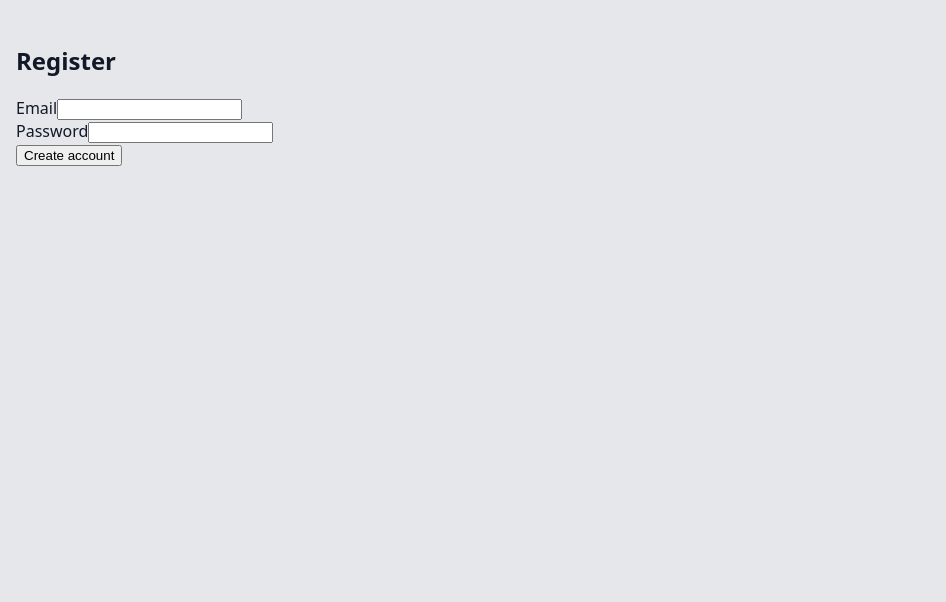
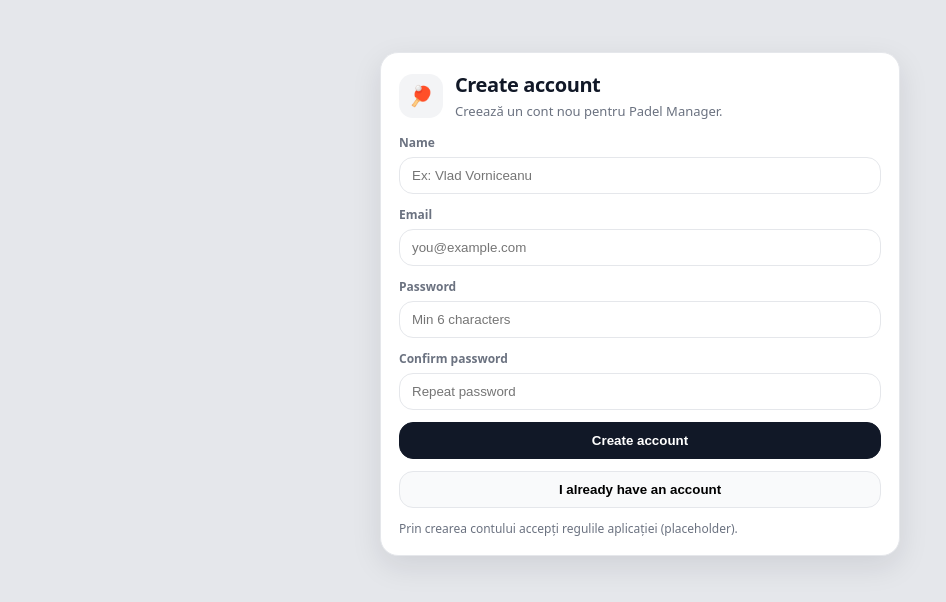
Before and after one commit to VladVorniceanu/PadelManager, a Vue app in the folder CLIENT/CLIENT/: page /register in a window 1280 px wide. Shown: the top 602 px of the page, without its empty margins (0-946 px from the left). Built offline with nearby package versions, Linux system fonts and the light colour scheme; no server answers.

Commit message:
feat(auth): enhance registration and login forms with validation and improved UI

```diff
--- a/CLIENT/CLIENT/src/modules/auth/store/useAuthStore.js
+++ b/CLIENT/CLIENT/src/modules/auth/store/useAuthStore.js
@@ -5,6 +5,7 @@ import {
   signInWithEmailAndPassword,
   signOut,
   onAuthStateChanged,
+  updateProfile,
 } from 'firebase/auth';
 import { fetchCurrentUserProfile } from '../../../api/authApi';
 
@@ -110,14 +111,19 @@ export const useAuthStore = defineStore('auth', {
       return this._initPromise;
     },
 
-    async register(email, password) {
+    async register(email, password, displayName) {
       this.error = null;
+
       const cred = await createUserWithEmailAndPassword(auth, email, password);
+      this.firebaseUser = cred.user;
 
-      // mark session start explicitly
-      setSessionStartedNow();
+      // ✅ set displayName in Firebase Auth profile
+      if (displayName && displayName.trim()) {
+        await updateProfile(cred.user, { displayName: displayName.trim() });
+        // refresh local firebaseUser (optional, dar util pentru UI imediat)
+        this.firebaseUser = auth.currentUser;
+      }
 
-      this.firebaseUser = cred.user;
       this.profile = await fetchCurrentUserProfile();
     },
 
--- a/CLIENT/CLIENT/src/modules/auth/views/LoginView.vue
+++ b/CLIENT/CLIENT/src/modules/auth/views/LoginView.vue
@@ -1,22 +1,57 @@
 <template>
-  <div>
-    <h2>Login</h2>
+  <div class="auth">
+    <section class="authCard">
+      <header class="authHeader">
+        <div class="authLogo">🏓</div>
+        <div>
+          <h1 class="authTitle">Welcome back</h1>
+          <p class="authSubtitle">Loghează-te ca să continui în Padel Manager.</p>
+        </div>
+      </header>
 
-    <form @submit.prevent="onSubmit">
-      <div>
-        <label>Email</label>
-        <input v-model="email" type="email" required />
+      <div v-if="error" class="authAlert">
+        <div class="authAlertTitle">Login failed</div>
+        <div class="authAlertMsg">{{ error }}</div>
       </div>
 
-      <div>
-        <label>Password</label>
-        <input v-model="password" type="password" required />
-      </div>
+      <form class="authForm" @submit.prevent="onSubmit">
+        <label class="authField">
+          <div class="authLabel">Email</div>
+          <input
+            v-model.trim="email"
+            class="authInput"
+            type="email"
+            autocomplete="email"
+            placeholder="you@example.com"
+            :disabled="loading"
+          />
+        </label>
 
-      <button type="submit" :disabled="auth.loading">Login</button>
-    </form>
+        <label class="authField">
+          <div class="authLabel">Password</div>
+          <input
+            v-model="password"
+            class="authInput"
+            type="password"
+            autocomplete="current-password"
+            placeholder="••••••••"
+            :disabled="loading"
+          />
+        </label>
 
-    <p v-if="auth.error" style="color: red">{{ auth.error }}</p>
+        <button class="authBtn primary" type="submit" :disabled="loading">
+          {{ loading ? 'Signing in…' : 'Sign in' }}
+        </button>
+
+        <button class="authBtn secondary" type="button" @click="goRegister" :disabled="loading">
+          Create an account
+        </button>
+      </form>
+
+      <footer class="authFooter">
+        <span class="muted">Tip:</span> Dacă ești admin, vei fi redirecționat automat către Admin.
+      </footer>
+    </section>
   </div>
 </template>
 
@@ -25,20 +60,47 @@ import { ref } from 'vue';
 import { useRouter, useRoute } from 'vue-router';
 import { useAuthStore } from '../store/useAuthStore';
 
-const auth = useAuthStore();
 const router = useRouter();
 const route = useRoute();
+const authStore = useAuthStore();
 
 const email = ref('');
 const password = ref('');
+const loading = ref(false);
+const error = ref(null);
+
+function goRegister() {
+  router.push({ name: 'register' });
+}
 
 async function onSubmit() {
+  error.value = null;
+
+  if (!email.value || !password.value) {
+    error.value = 'Please enter email and password.';
+    return;
+  }
+
+  loading.value = true;
   try {
-    await auth.login(email.value, password.value);
-    const redirect = route.query.redirect || '/admin';
-    router.push(redirect);
-  } catch (err) {
-    auth.error = err.message;
+    await authStore.login(email.value, password.value);
+
+    // respect redirect param (from guard)
+    const redirect = route.query.redirect ? String(route.query.redirect) : null;
+    if (redirect) {
+      await router.replace(redirect);
+      return;
+    }
+
+    // fallback: role-based default
+    await router.replace(authStore.isAdmin ? { name: 'admin' } : { name: 'locations-list' });
+  } catch (e) {
+    console.error(e);
+    error.value = authStore.error || e?.message || 'Login failed.';
+  } finally {
+    loading.value = false;
   }
 }
 </script>
+
+<style scoped src="../../../style.css"></style>
--- a/CLIENT/CLIENT/src/modules/auth/views/RegisterView.vue
+++ b/CLIENT/CLIENT/src/modules/auth/views/RegisterView.vue
@@ -1,22 +1,81 @@
 <template>
-  <div>
-    <h2>Register</h2>
+  <div class="auth">
+    <section class="authCard">
+      <header class="authHeader">
+        <div class="authLogo">🏓</div>
+        <div>
+          <h1 class="authTitle">Create account</h1>
+          <p class="authSubtitle">Creează un cont nou pentru Padel Manager.</p>
+        </div>
+      </header>
 
-    <form @submit.prevent="onSubmit">
-      <div>
-        <label>Email</label>
-        <input v-model="email" type="email" required />
+      <div v-if="error" class="authAlert">
+        <div class="authAlertTitle">Register failed</div>
+        <div class="authAlertMsg">{{ error }}</div>
       </div>
 
-      <div>
-        <label>Password</label>
-        <input v-model="password" type="password" required minlength="6" />
-      </div>
+      <form class="authForm" @submit.prevent="onSubmit">
+        <label class="authField">
+          <div class="authLabel">Name</div>
+          <input
+            v-model.trim="displayName"
+            class="authInput"
+            type="text"
+            autocomplete="name"
+            placeholder="Ex: Vlad Vorniceanu"
+            :disabled="loading"
+          />
+        </label>
 
-      <button type="submit" :disabled="auth.loading">Create account</button>
-    </form>
+        <label class="authField">
+          <div class="authLabel">Email</div>
+          <input
+            v-model.trim="email"
+            class="authInput"
+            type="email"
+            autocomplete="email"
+            placeholder="you@example.com"
+            :disabled="loading"
+          />
+        </label>
 
-    <p v-if="auth.error" style="color: red">{{ auth.error }}</p>
+        <label class="authField">
+          <div class="authLabel">Password</div>
+          <input
+            v-model="password"
+            class="authInput"
+            type="password"
+            autocomplete="new-password"
+            placeholder="Min 6 characters"
+            :disabled="loading"
+          />
+        </label>
+
+        <label class="authField">
+          <div class="authLabel">Confirm password</div>
+          <input
+            v-model="confirmPassword"
+            class="authInput"
+            type="password"
+            autocomplete="new-password"
+            placeholder="Repeat password"
+            :disabled="loading"
+          />
+        </label>
+
+        <button class="authBtn primary" type="submit" :disabled="loading">
+          {{ loading ? 'Creating…' : 'Create account' }}
+        </button>
+
+        <button class="authBtn secondary" type="button" @click="goLogin" :disabled="loading">
+          I already have an account
+        </button>
+      </form>
+
+      <footer class="authFooter">
+        Prin crearea contului accepți regulile aplicației (placeholder).
+      </footer>
+    </section>
   </div>
 </template>
 
@@ -25,18 +84,52 @@ import { ref } from 'vue';
 import { useRouter } from 'vue-router';
 import { useAuthStore } from '../store/useAuthStore';
 
-const auth = useAuthStore();
 const router = useRouter();
+const authStore = useAuthStore();
 
+const displayName = ref('');
 const email = ref('');
 const password = ref('');
+const confirmPassword = ref('');
+
+const loading = ref(false);
+const error = ref(null);
+
+function goLogin() {
+  router.push({ name: 'login' });
+}
 
 async function onSubmit() {
+  error.value = null;
+
+  if (!displayName.value || displayName.value.trim().length < 2) {
+    error.value = 'Please enter your name (min 2 characters).';
+    return;
+  }
+  if (!email.value) {
+    error.value = 'Please enter email.';
+    return;
+  }
+  if (!password.value || password.value.length < 6) {
+    error.value = 'Password must have at least 6 characters.';
+    return;
+  }
+  if (password.value !== confirmPassword.value) {
+    error.value = 'Passwords do not match.';
+    return;
+  }
+
+  loading.value = true;
   try {
-    await auth.register(email.value, password.value);
-    router.push('/profile');
-  } catch (err) {
-    auth.error = err.message;
+    await authStore.register(email.value, password.value, displayName.value);
+    await router.replace({ name: 'locations-list' });
+  } catch (e) {
+    console.error(e);
+    error.value = authStore.error || e?.message || 'Register failed.';
+  } finally {
+    loading.value = false;
   }
 }
 </script>
+
+<style scoped src="../../../style.css"></style>
--- a/CLIENT/CLIENT/src/style.css
+++ b/CLIENT/CLIENT/src/style.css
@@ -123,3 +123,50 @@ body {
 .sd-danger{ background:#fff5f5; border-color:#ffd7d7; }
 
 .sd-logout{ margin-top:auto; }
+
+/* ---------------- Auth pages (global) ---------------- */
+
+.auth { display: grid; place-items: start center; padding: 28px 0; }
+.authCard {
+  width: min(520px, 100%);
+  background: #fff;
+  border: 1px solid #e5e7eb;
+  border-radius: 18px;
+  box-shadow: 0 10px 30px rgba(15, 23, 42, 0.10);
+  padding: 18px;
+}
+.authHeader { display: flex; gap: 12px; align-items: center; margin-bottom: 14px; }
+.authLogo { width: 44px; height: 44px; display: grid; place-items: center; border-radius: 14px; background: #f3f4f6; font-size: 20px; }
+.authTitle { margin: 0; font-size: 20px; font-weight: 900; letter-spacing: -0.02em; }
+.authSubtitle { margin: 4px 0 0; color: #6b7280; font-size: 13px; }
+
+.authAlert { border: 1px solid #fecaca; background: #fff5f5; border-radius: 14px; padding: 12px; margin-bottom: 12px; }
+.authAlertTitle { font-weight: 900; color: #7f1d1d; margin-bottom: 3px; }
+.authAlertMsg { color: #7f1d1d; font-size: 13px; }
+
+.authForm { display: flex; flex-direction: column; gap: 12px; }
+.authField { display: flex; flex-direction: column; gap: 6px; }
+.authLabel { font-size: 12px; color: #6b7280; font-weight: 800; }
+.authInput {
+  border: 1px solid #e5e7eb;
+  border-radius: 14px;
+  padding: 10px 12px;
+  outline: none;
+}
+.authInput:focus { border-color: #111827; }
+
+.authBtn {
+  border-radius: 14px;
+  padding: 10px 12px;
+  font-weight: 800;
+  cursor: pointer;
+  border: 1px solid #e5e7eb;
+  background: #fff;
+}
+.authBtn.primary { background: #111827; border-color: #111827; color: #fff; }
+.authBtn.primary:hover:enabled { background: #030712; }
+.authBtn.secondary { background: #f9fafb; }
+.authBtn:disabled { opacity: .6; cursor: not-allowed; }
+
+.authFooter { margin-top: 12px; font-size: 12px; color: #6b7280; }
+.muted { color: #111827; font-weight: 800; }
```
Also changed, not shown: CLIENT/CLIENT/src/layouts/AuthLayout.vue (deleted, +0 -33 lines).
